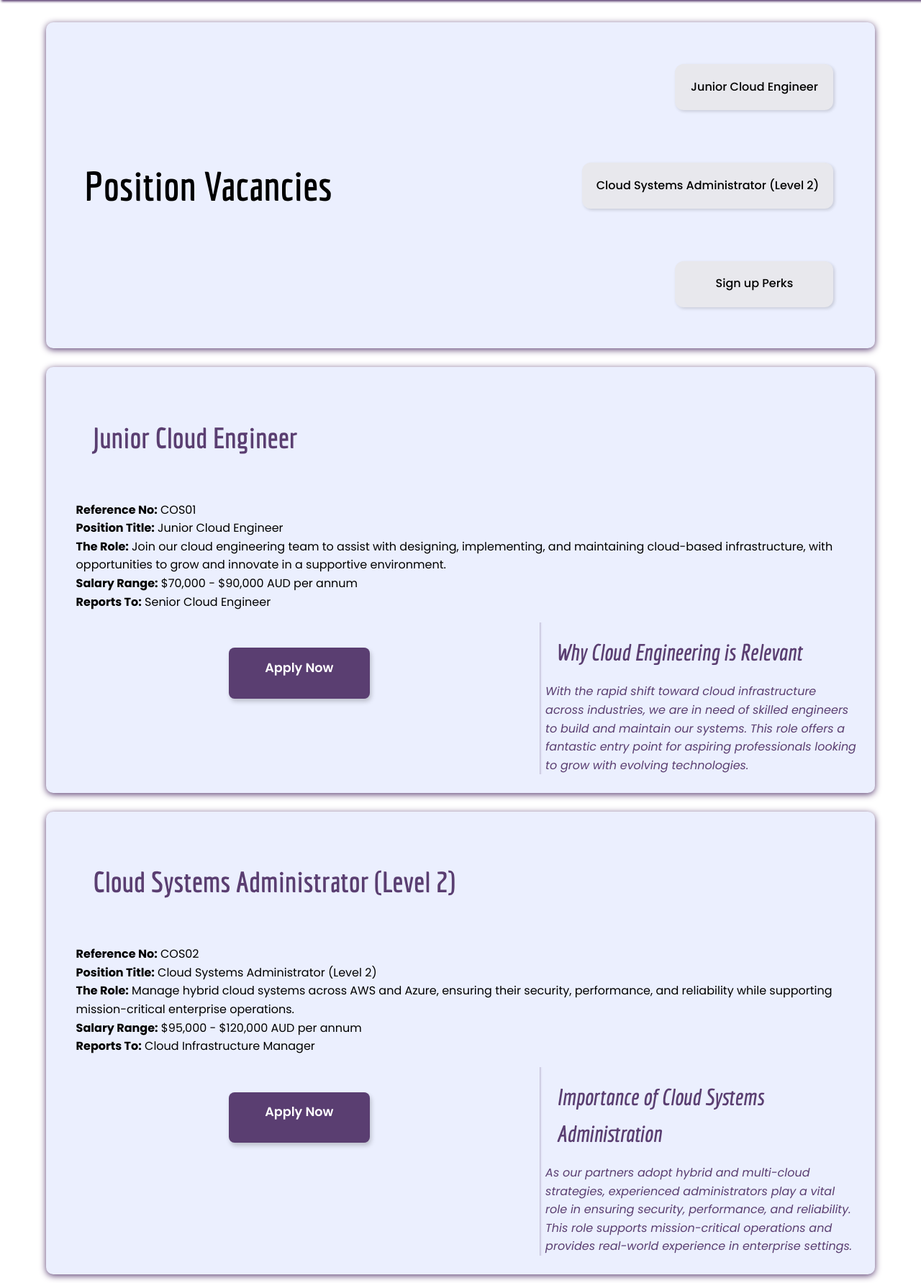
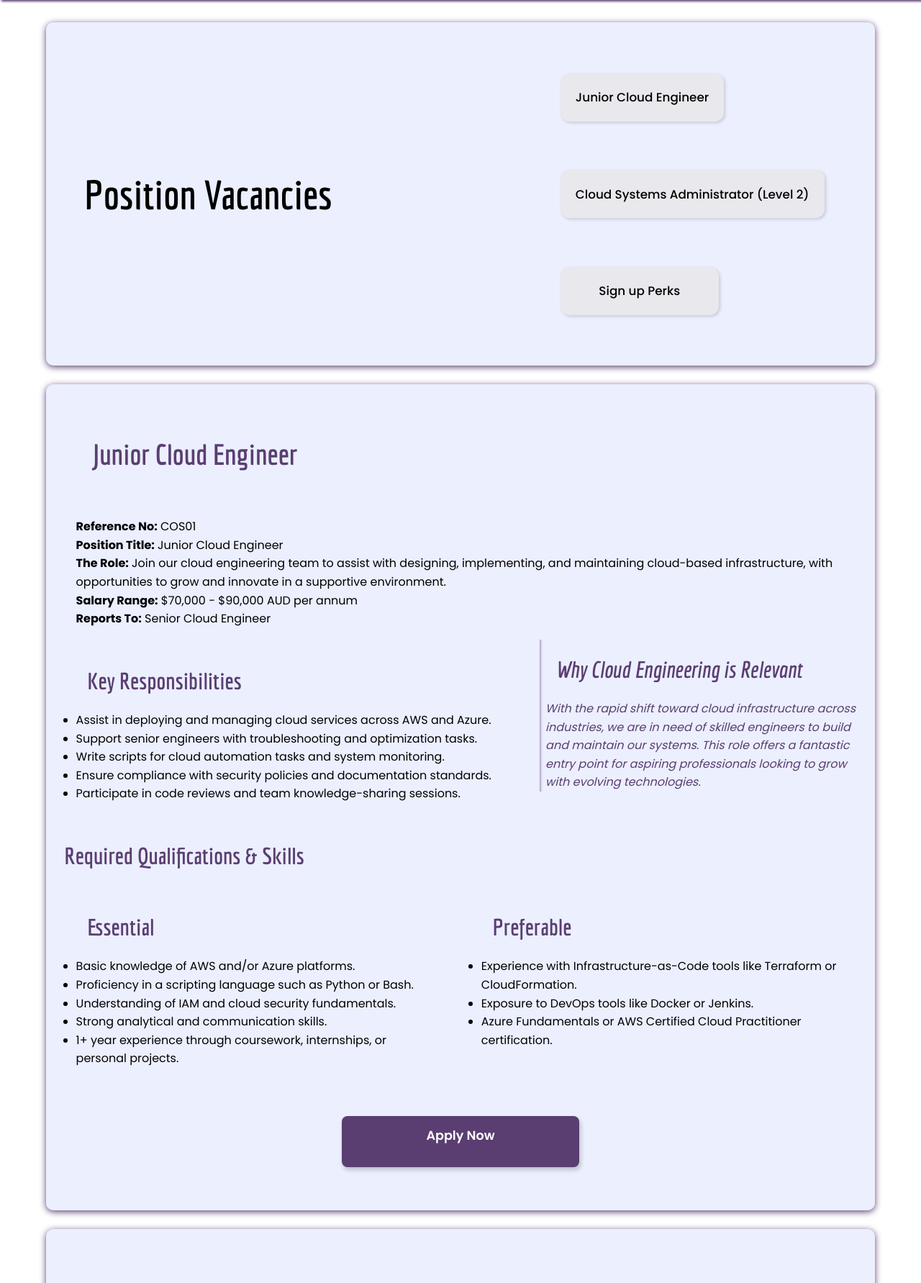
Before and after one commit to 102347055/webweavers-project-part1, a PHP site: page /jobs.php in a window 1280 px wide. Shown: the part 103-1886 px from the top of the page at 72% size. Run offline with PHP 8.4, Linux system fonts and the light colour scheme; data comes from the database, SQL or seed files in the repository.

Commit message:
Added the rest of the jobs description from the DB and updated the jobs styles

```diff
--- a/project1/jobs.php
+++ b/project1/jobs.php
@@ -8,30 +8,28 @@
     <meta name="author" content="Web Weavers">
     <title>Current Job Openings - Web Weavers</title>
     <link rel="stylesheet" type="text/css" href="styles/styles.css">
-    <!--Fonts-->
+    <!-- Fonts -->
     <link rel="preconnect" href="https://fonts.googleapis.com">
     <link rel="preconnect" href="https://fonts.gstatic.com" crossorigin>
-    <link href="https://fonts.googleapis.com/css2?family=Economica:ital,wght@0,400;0,700;1,400;1,700&family=Poppins:ital,wght@0,100;0,200;0,300;0,400;0,500;0,600;0,700;0,800;0,900;1,100;1,200;1,300;1,400;1,500;1,600;1,700;1,800;1,900&display=swap" rel="stylesheet">
+    <link href="https://fonts.googleapis.com/css2?family=Economica:ital,wght@0,400;0,700;1,400;1,700&family=Poppins:ital,wght@0,100;0,200;0,300;0,400;0,500;0,600;0,700;0,800;0,900&display=swap" rel="stylesheet">
 </head>
 
 <body id="jobs_body">
 <main>
+
 <?php
 session_start();
 require_once("settings.php");
 
-// Connect to database
-$conn = mysqli_connect($host, $user, $pwd, $sql_db);
+?>
 
-if (!$conn) {
-    die("Database connection failed: " . mysqli_connect_error());
-} ?>
 <?php include 'header.inc'; ?>
 
 <div id="job_heading_links">
     <h1 class="job_heading1">Position Vacancies</h1>
     <ol id="job_nav">
-<?php $nav_query = "SELECT PositionTitle FROM Jobs";
+        <?php
+        $nav_query = "SELECT PositionTitle FROM Jobs";
         $nav_result = $conn->query($nav_query);
 
         if ($nav_result->num_rows > 0) {
@@ -45,18 +43,18 @@ if ($nav_result->num_rows > 0) {
     </ol>
 </div>
 
-
-
 <?php
-// Select all records from jobs tbale
+// Main job listings
 $sql = "SELECT * FROM Jobs";
 $result = $conn->query($sql);
 
 if ($result->num_rows > 0) {
-    while ($row = $result->fetch_assoc()) { //A loop that iterates over each row in the result as an associative array
+    while ($row = $result->fetch_assoc()) {
+        $jobID = $row['JobsID'];
+
         echo "<section id=\"" . strtolower(str_replace(' ', '_', $row['PositionTitle'])) . "\">";
         echo "<h2 class='job_heading2'>" . htmlspecialchars($row['PositionTitle']) . "</h2>";
-        echo "<article>"; //Creates block for jobs information
+        echo "<article>";
         echo "<div class='job_descriptions'>";
         echo "<p><strong>Reference No:</strong> " . htmlspecialchars($row['JobReferenceNumber']) . "</p>";
         echo "<p><strong>Position Title:</strong> " . htmlspecialchars($row['PositionTitle']) . "</p>";
@@ -65,35 +63,95 @@ if ($result->num_rows > 0) {
         echo "<p><strong>Reports To:</strong> " . htmlspecialchars($row['ReportsTo']) . "</p>";
         echo "</div>";
 
+        // Relevance aside
         echo "<aside class='position_aside' aria-label='" . htmlspecialchars($row['RelevanceHeading']) . "'>";
         echo "<h3 class='job_heading4'>" . htmlspecialchars($row['RelevanceHeading']) . "</h3>";
         echo "<p>" . htmlspecialchars($row['RelevanceDescription']) . "</p>";
         echo "</aside>";
 
-        echo "<div class='apply_now'>"; //Add apply now button
+        // Responsibilities
+        $responsibility_query = "SELECT Responsibility FROM Responsibilities WHERE JobsID = $jobID";
+        $responsibility_result = $conn->query($responsibility_query);
+        if ($responsibility_result->num_rows > 0) {
+            echo "<div class='key_responsibilities'>";
+            echo "<h3 class='job_heading3'>Key Responsibilities</h3><ul>";
+
+            while ($responsibility_row = $responsibility_result->fetch_assoc()) {
+                echo "<li>" . htmlspecialchars($responsibility_row['Responsibility']) . "</li>";
+            }
+            echo "</ul></div>";
+        }
+
+        // Qualifications
+        $essential_query = "SELECT Qualification FROM Qualifications WHERE JobsID = $jobID AND ColumnType = 'Essential'";
+        $preferable_query = "SELECT Qualification FROM Qualifications WHERE JobsID = $jobID AND ColumnType = 'Preferable'";
+        $essential_result = $conn->query($essential_query);
+        $preferable_result = $conn->query($preferable_query);
+
+        if ($essential_result->num_rows > 0 || $preferable_result->num_rows > 0) {
+            echo "<h3 class='qualifications_heading'>Required Qualifications & Skills</h3>";
+            echo "<div class='qualifications_container'>";
+
+            // Essential
+            echo "<div class='essential_div'>";
+            echo "<h4 class='job_heading4'>Essential</h4><ul>";
+            if ($essential_result->num_rows > 0) {
+                while ($essential_row = $essential_result->fetch_assoc()) {
+                    echo "<li>" . htmlspecialchars($essential_row['Qualification']) . "</li>";
+                }
+            } else {
+                echo "<li>No essential qualifications listed.</li>";
+            }
+            echo "</ul></div>";
+
+            // Preferable
+            echo "<div class='preferable_div'>";
+            echo "<h4 class='job_heading4'>Preferable</h4><ul>";
+            if ($preferable_result->num_rows > 0) {
+                while ($preferable_row = $preferable_result->fetch_assoc()) {
+                    echo "<li>" . htmlspecialchars($preferable_row['Qualification']) . "</li>";
+                }
+            } else {
+                echo "<li>No preferable qualifications listed.</li>";
+            }
+            echo "</ul></div>";
+
+            echo "</div>"; // Close qualifications_container
+        }
+
+        // Apply now button
+        echo "<div class='apply_now'>";
         echo "<a href='" . htmlspecialchars($row['ApplyHyperLink']) . "' class='button apply_link'>Apply Now</a>";
         echo "</div>";
         echo "</article>";
         echo "</section>";
     }
 } else {
-    echo "<p>No job listings available at this time.</p>"; //error message
+    echo "<p>No job listings available at this time.</p>";
 }
-$conn->close();
 ?>
 
 <article id="why_sign_up">
     <h2 class="job_heading2">Why Sign Up?</h2>
     <ol>
-                <li>Flexible working arrangements, with the option to work from home three days a week.</li>
-                <li>A home office setup allowance.</li>
-                <li>An additional two weeks of annual leave.</li>
-                <li>Health &amp; wellbeing benefits including discounts on gym memberships.</li>
+        <?php
+        $perk_query = "SELECT Reasons FROM Perks ORDER BY PerkID";
+        $perk_result = $conn->query($perk_query);
+
+        if ($perk_result->num_rows > 0) {
+            while ($perk_row = $perk_result->fetch_assoc()) {
+                echo "<li>" . htmlspecialchars($perk_row['Reasons']) . "</li>";
+            }
+        } else {
+            echo "<li>There are no perks currently available.</li>";
+        }
+        ?>
     </ol>
 </article>
+
 </main>
-
 <hr>
 <?php include 'footer.inc'; ?>
+<?php $conn->close(); ?>
 </body>
 </html>
--- a/project1/styles/styles.css
+++ b/project1/styles/styles.css
@@ -878,6 +878,7 @@ body {
 }
 /***************************************************** Jobs Page **************************************************************/
 
+
 #jobs_body {
     padding-top: 1vw;
     overflow-x: hidden;
@@ -943,11 +944,12 @@ section {
     flex-direction: column;
     flex-wrap: wrap;
     margin: 0.5em;
-    line-height: 1.3;
+    line-height: .5;
     list-style: none;
     transition: 0.3s;
-    font-size: clamp(.7rem, 2vw, 1.4rem);
-    gap: 2em;
+    font-size: clamp(.4rem, 2vw, 1.4rem);
+    gap: 0em;
+    padding: 0;
 }
 
 #job_nav a:hover {
@@ -984,26 +986,38 @@ section {
     width: 40%;
     padding-left: 0.5rem;
     margin-left: 0.5rem;
-    box-shadow: inset 5px 0 4px -6px #5a3e71;
+    box-shadow: inset 5px 0 4px -5px #5a3e71;
     font-style: italic;
     color: #5a3e71;
     float: right;
+}
+
+.qualifications_container {
+    display: flex;
+    justify-content: space-between;
+    flex-wrap: wrap;
+    gap: 2vw;
+    margin: 1em 0;
+}
+
+.qualifications_heading {
+    font-size: 2em;
+    font-family: "Economica", sans-serif;
+    margin-top: 1em;
+}
+
+.essential_div,
+.preferable_div,
+.key_responsibilities {
+    flex: 1 1 45%;
+    padding: 1em;
+    border-radius: 8px;
 }
 
 /* Apply Button */
 .apply_now {
     display: flex;
     justify-content: center;
-}
-
-#job_nav {
-    display: flex;
-    flex-direction: column;
-    align-items: flex-end; /* align the buttons to the right */
-    gap: 0.4em;
-    padding: 0;
-    margin: 0;
-    list-style: none;
 }
 
 #job_nav li {
@@ -1023,13 +1037,11 @@ section {
     border-radius: 0.75em;
     box-shadow: 2px 2px 4px rgba(0, 0, 0, 0.15);
     font-weight: 500;
-    font-size: 1rem;
     transition: all 0.2s ease;
     text-align: center;
     width: fit-content;
     min-width: 220px;                /* Ensures consistent button width */
 }
-
 
 .apply_now .apply_link {
     display: inline-block;
@@ -1083,7 +1095,11 @@ section {
     }
 
     #job_nav {
-        min-width: 95%;
+        display: flex;
+        justify-content: center;
+        align-items: center;
+        gap: 0.5em;
+        font-size: 0.7rem;
     }
 
     .position_aside {
@@ -1093,7 +1109,7 @@ section {
         padding-left: 0;
         box-shadow: none;
         color: #5a3e71;
-        border-left: 5px solid #5a3e71;
+        border-left: 2px solid #5a3e71;
         padding: 1em 0;
     }
 
@@ -1121,7 +1137,6 @@ section {
     }
 
 }
-
 
 /***************************************************** login and reg page **************************************************************/
 
```
Lines whose indentation alone changed are shown as unchanged.
